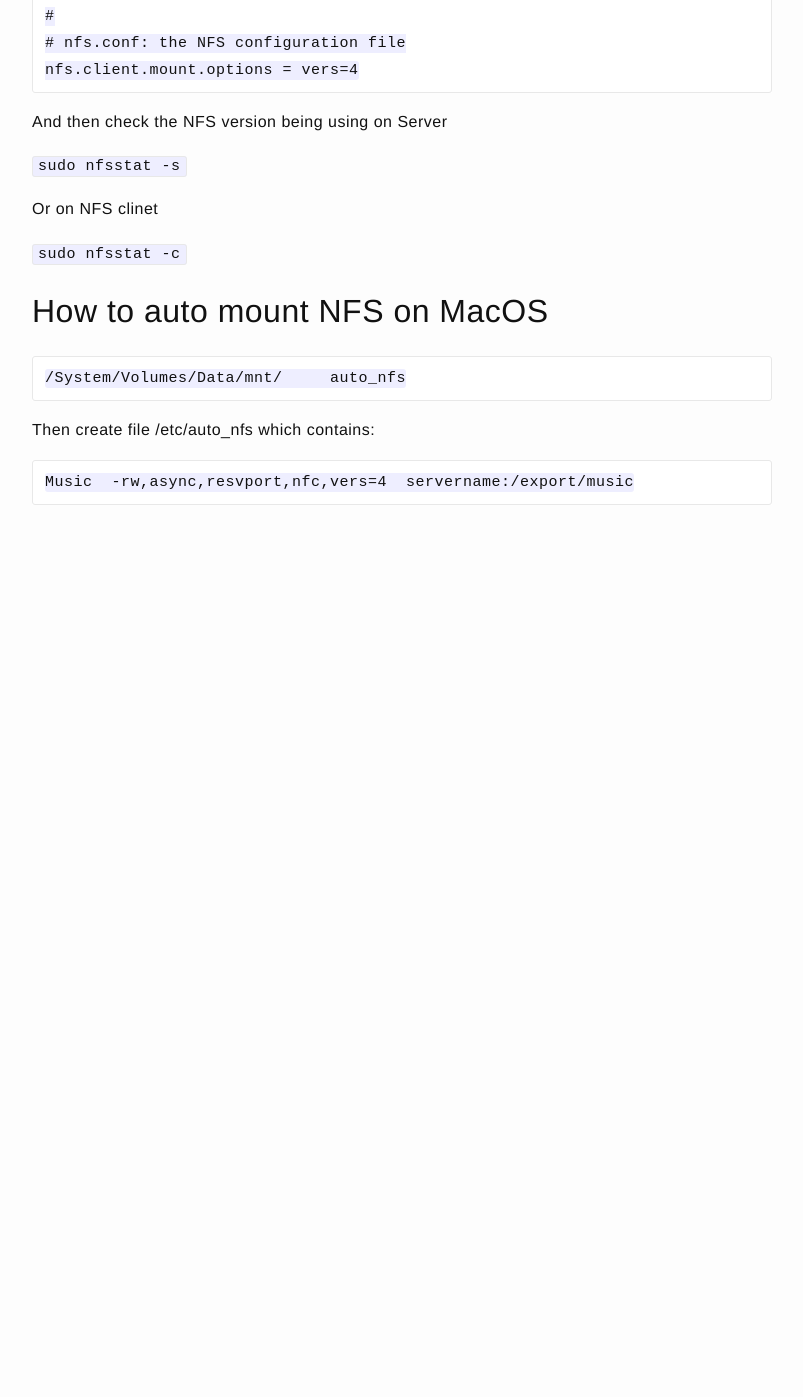
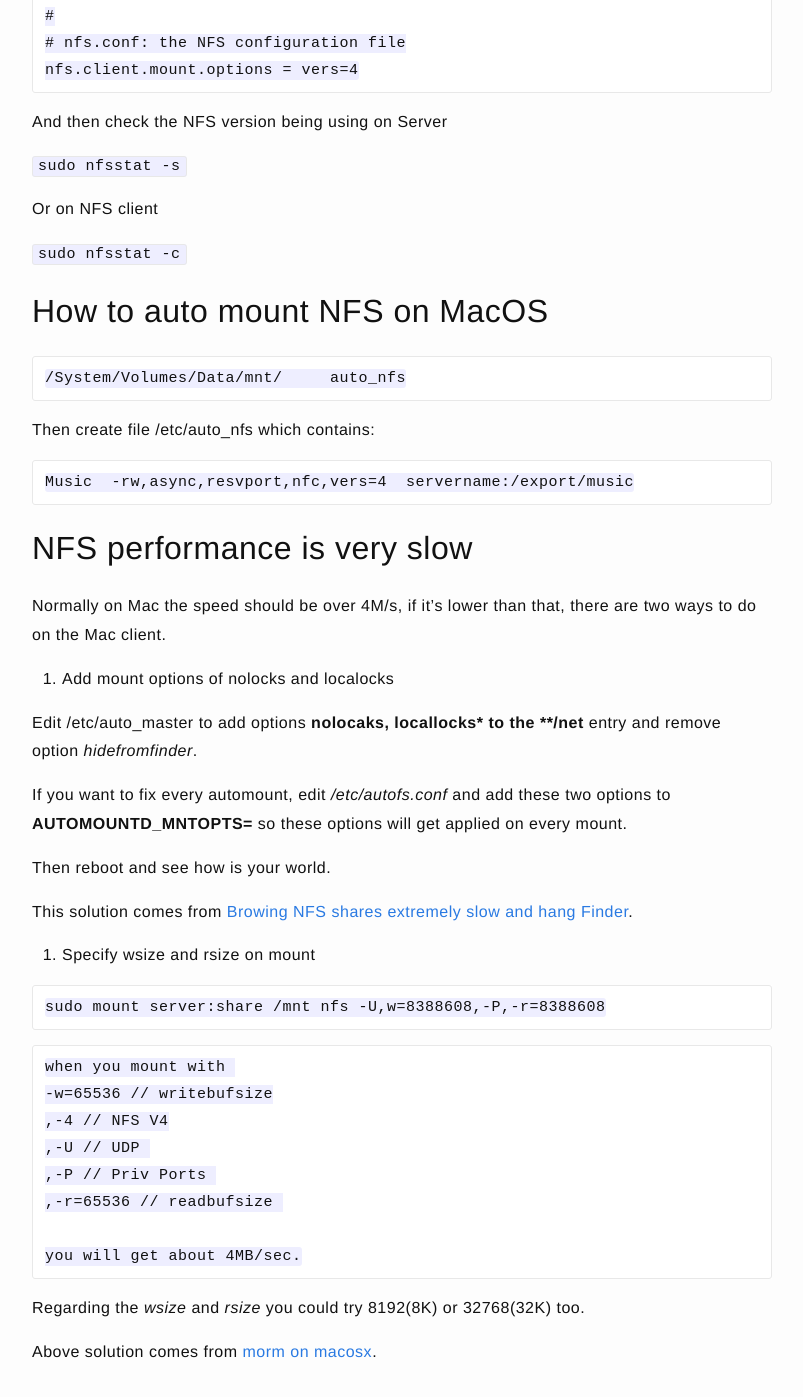
Before and after one commit to jazzi/jazzi.github.io, a Jekyll site: the page built from _posts/2022-07-20-nfs-macos.md, in a window 1280 px wide and 1400 px high, scrolled down 458 px. Shown: the top 1397 px of the window, without its empty margins (238-1041 px from the left). Built offline with Jekyll 4.4.1, drawn with Linux system fonts in a browser that asks for light colours; before the commit the page ends 1023 px from its top, so only the background shows below that.

Commit message:
add more options

````diff
--- a/_posts/2022-07-20-nfs-macos.md
+++ b/_posts/2022-07-20-nfs-macos.md
@@ -20,7 +20,7 @@ And then check the NFS version being using on Server
 
 `sudo nfsstat -s`
 
-Or on NFS clinet
+Or on NFS client
 
 `sudo nfsstat -c`
 
@@ -35,3 +35,37 @@ Then create file /etc/auto_nfs which contains:
 ```text
 Music  -rw,async,resvport,nfc,vers=4  servername:/export/music
 ```
+
+## NFS performance is very slow
+
+Normally on Mac the speed should be over 4M/s, if it's lower than that, there are two ways to do on the Mac client.
+
+1. Add mount options of nolocks and localocks
+
+Edit /etc/auto_master to add options **nolocaks, locallocks* to the **/net** entry and remove option *hidefromfinder*.
+
+If you want to fix every automount, edit */etc/autofs.conf* and add these two options to **AUTOMOUNTD_MNTOPTS=** so these options will get applied on every mount.
+
+Then reboot and see how is your world.
+
+This solution comes from [Browing NFS shares extremely slow and hang Finder](https://forums.macrumors.com/threads/browsing-nfs-shares-extremely-slow-and-hang-finder.1518545/).
+
+2. Specify wsize and rsize on mount
+
+```text
+sudo mount server:share /mnt nfs -U,w=8388608,-P,-r=8388608
+```
+
+```text
+when you mount with
+-w=65536 // writebufsize
+,-4 // NFS V4
+,-U // UDP
+,-P // Priv Ports
+,-r=65536 // readbufsize
+
+you will get about 4MB/sec.
+```
+Regarding the *wsize* and *rsize* you could try 8192(8K) or 32768(32K) too.
+
+Above solution comes from [morm on macosx](https://macosx.com/threads/nfs-with-finder-very-slow.44178/page-2).
````
